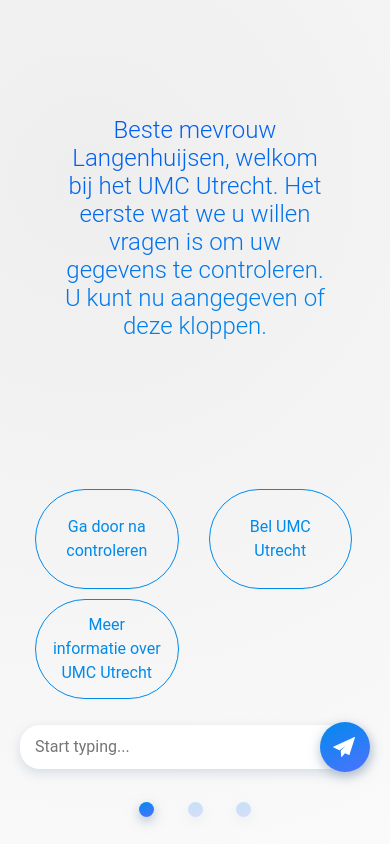
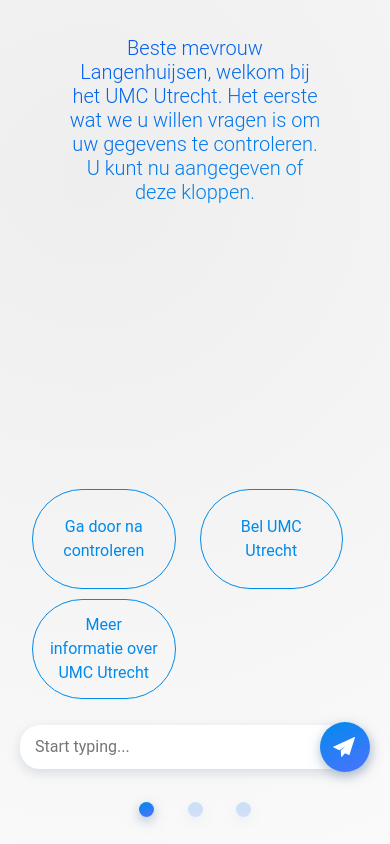
Before and after one commit to AstroPony/DigiHostess, a website: page index.html in a window 390 px wide. Drawn offline with Linux system fonts and the light colour scheme.

Commit message:
Responsive issues

```diff
--- a/main.css
+++ b/main.css
@@ -9,7 +9,7 @@
 }
 .personal h3 {
   background-image: linear-gradient(344deg, #008aec, #0056f1);
-  font-size: 24px;
+  font-size: 20px;
   font-weight: 300;
   font-style: normal;
   font-stretch: normal;
@@ -46,8 +46,8 @@
   display: none;
 }
 .personal {
-  margin: 100px auto 0;
-  width: 70%;
+  margin: 20px auto 0;
+  width: 65%;
 }
 .ml-auto {
   position: absolute;
@@ -104,7 +104,7 @@
   border: 1px solid #008aec;
   color: #008aec;
   float: left;
-  margin: 5px 15px;
+  margin: 5px 12px;
   transition: background-color 0.25s ease;
   position: relative;
 }
--- a/main.js
+++ b/main.js
@@ -229,5 +229,10 @@
     }
   }
 }
+console.log($(window).height());
+if ($(window).height() < 590) {
+  $(".sugg").css("min-height", "60px");
+  $("#suggestions").css("font-size", "12px");
+}
 
 countMe();
--- a/sw.js
+++ b/sw.js
@@ -1,6 +1,6 @@
 // SW Versioning
 
-const version = "1.0b";
+const version = "1.0c";
 
 // Cache City
 const appAssets = [
```
